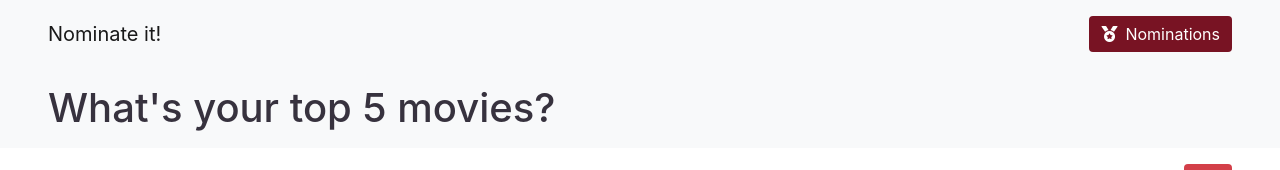
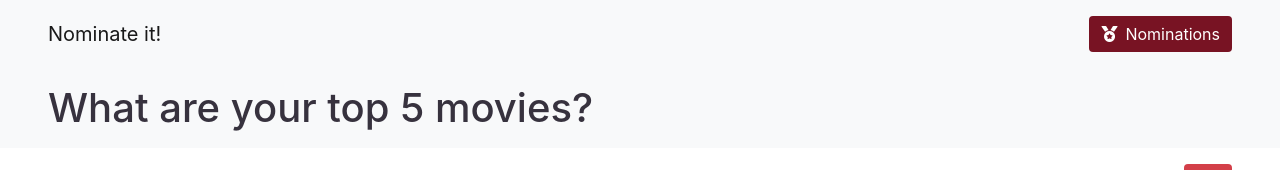
Before and after one commit to angelicamapeso/nominate-it, a React (Create React App) app in the folder client/: page / in a window 1280 px wide. Shown: the top 170 px of the page. Built offline with nearby package versions, Linux system fonts and the light colour scheme; no server answers.

Commit message:
Fix title wording

```diff
--- a/client/src/pages/Home/index.js
+++ b/client/src/pages/Home/index.js
@@ -7,7 +7,7 @@ function Home() {
     <>
       <section className="bg-light pt-3 pb-2">
         <div className="container-fluid px-lg-5 px-md-3">
-          <h1>What's your top 5 movies?</h1>
+          <h1>What are your top 5 movies?</h1>
         </div>
       </section>
       <section className="container-fluid p-0 d-flex flex-column flex-lg-row">
```
